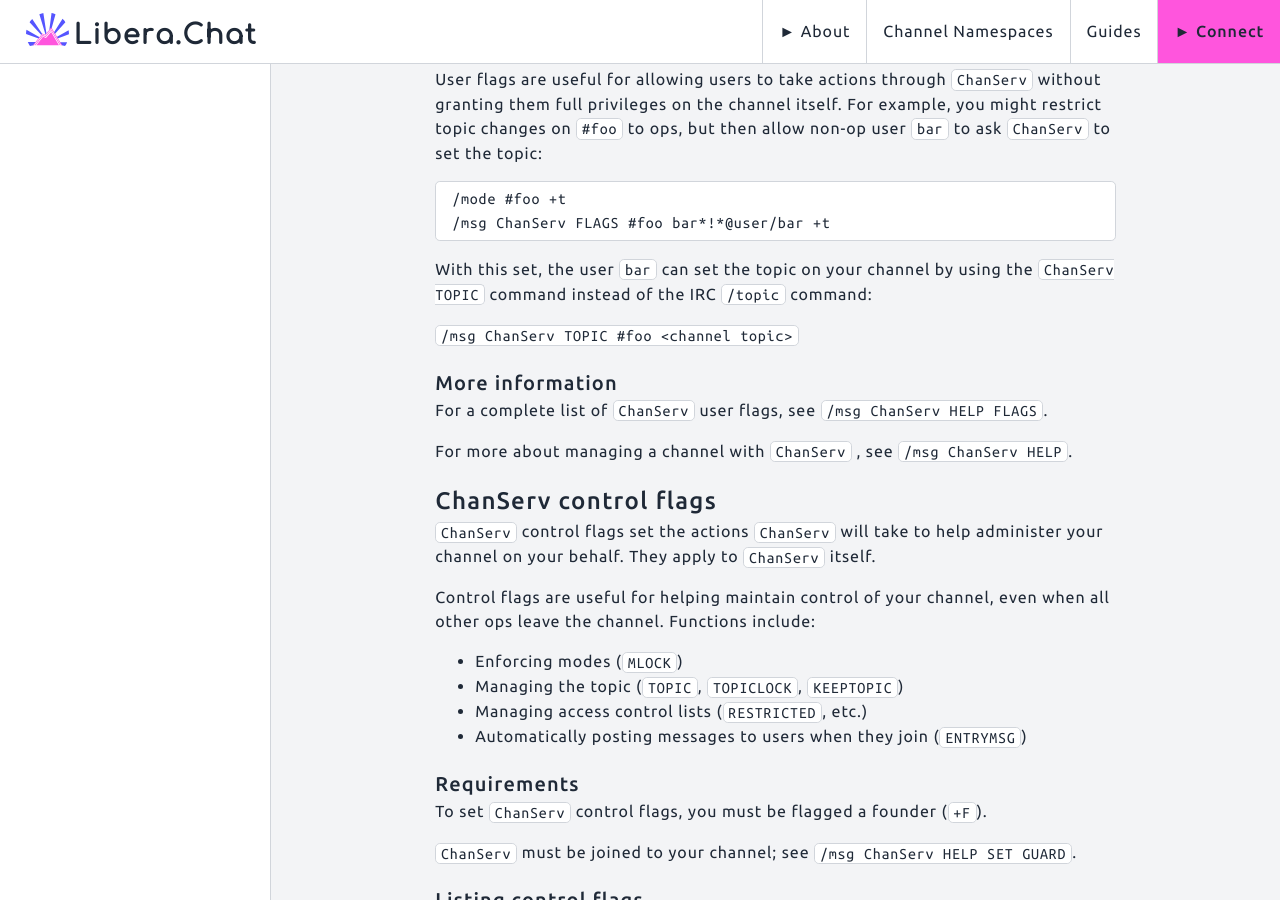
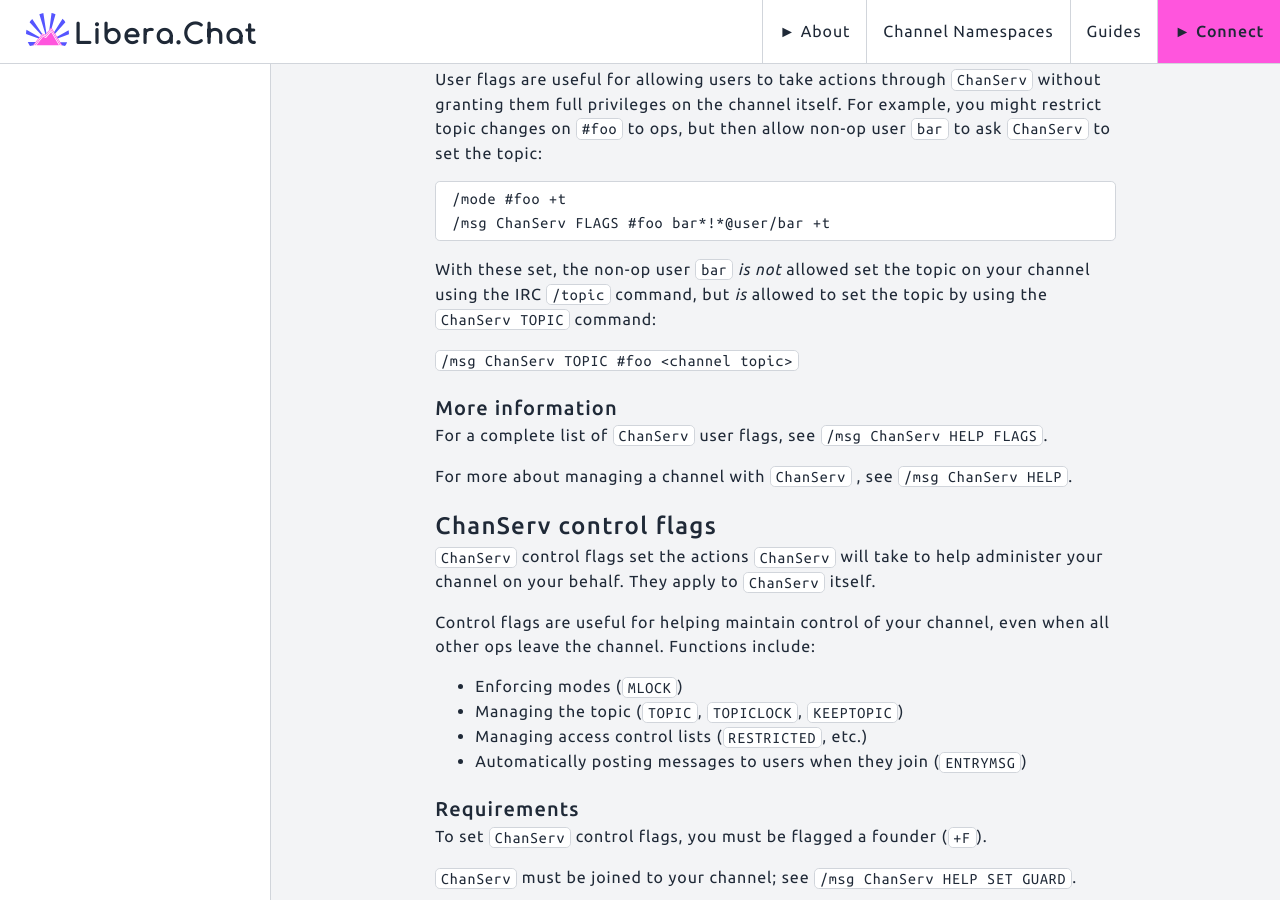
Before and after one commit to Libera-Chat/libera-chat.github.io, a Jekyll site: the page built from content/_guides/channelmodes.md, in a window 1280 px wide and 900 px high, scrolled down 5488 px. Built offline with Jekyll 4.4.1, drawn with Linux system fonts in a browser that asks for light colours; some of the changed text lies outside the part shown.

Commit message:
modes and flags: last edits before bed

````diff
--- a/content/_guides/channelmodes.md
+++ b/content/_guides/channelmodes.md
@@ -13,7 +13,7 @@
 
 Channel modes are a feature of the IRC protocol for setting permissions and
 attributes on a channel. Modes are set using the IRC `/mode` command, and they
-apply directly to channels.
+apply directly to the channel.
 
 Channel modes control:
 
@@ -150,8 +150,9 @@
 /msg ChanServ FLAGS #foo bar*!*@user/bar +t
 ```
 
-With this set, the user `bar` can set the topic on your channel by using the
-`ChanServ TOPIC` command instead of the IRC `/topic` command:
+With these set, the non-op user `bar` _is not_ allowed set the topic on your
+channel using the IRC `/topic` command, but _is_ allowed to set the topic by
+using the `ChanServ TOPIC` command:
 
 `/msg ChanServ TOPIC #foo <channel topic>`
 
````
